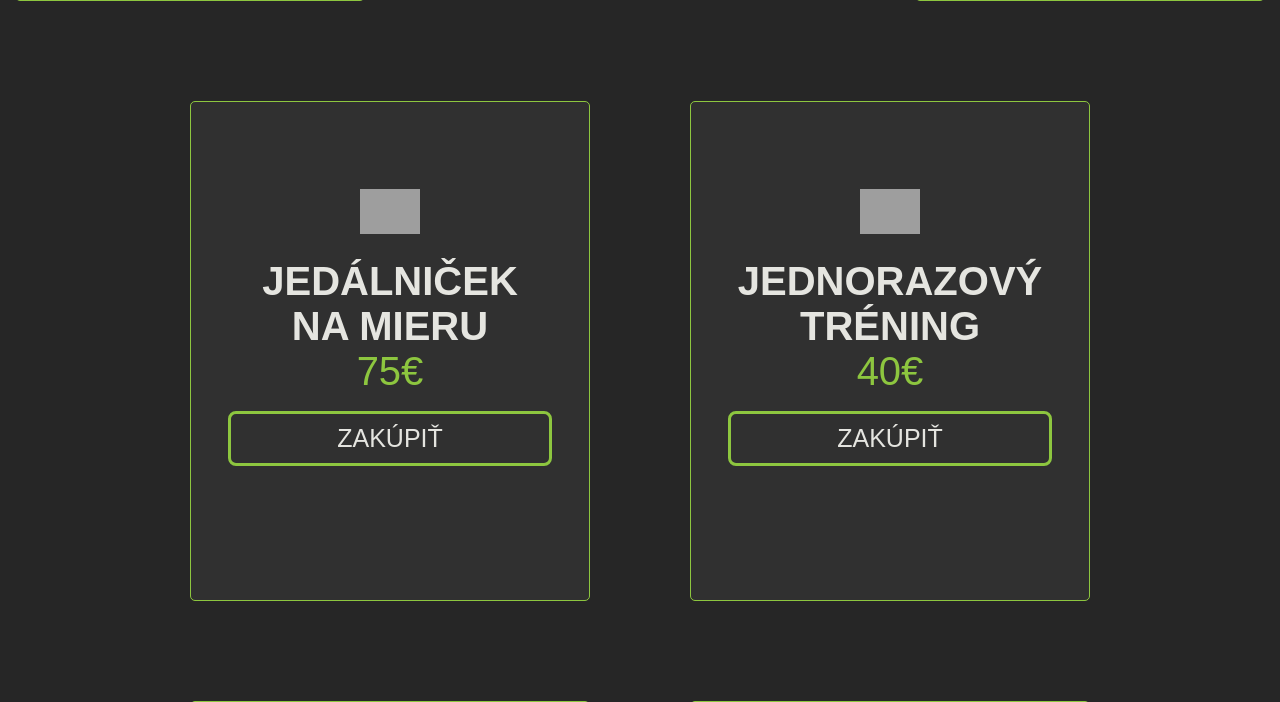
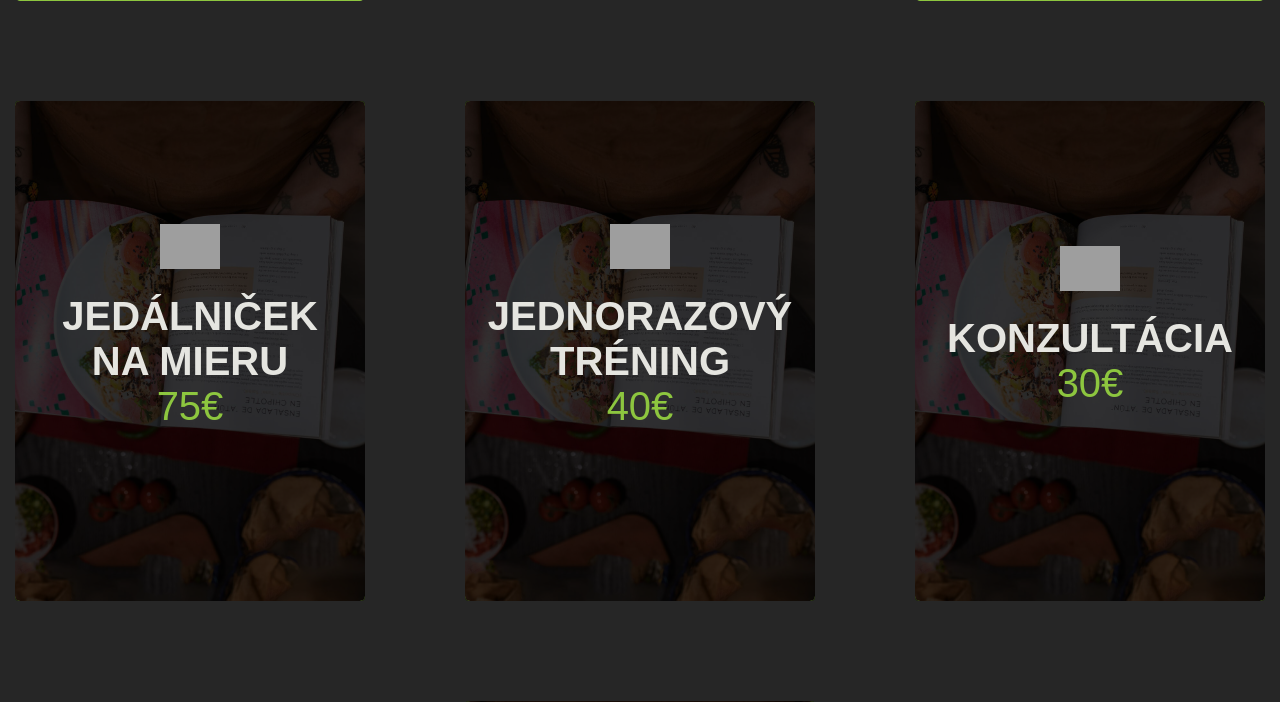
Before and after one commit to mkockar/rop_stay_fit, a PHP site: page /eshop.php in a window 1280 px wide. Shown: the part 1510-2212 px from the top of the page. Run offline with PHP 8.4, Linux system fonts and the light colour scheme; data comes from the database, SQL or seed files in the repository; style sheets or scripts are compiled from the project's sources; some web fonts are replaced; grey boxes are pictures that could not be loaded.

Commit message:
eshop services cards design

```diff
--- a/eshop.php
+++ b/eshop.php
@@ -192,8 +192,8 @@ $result = $stmt->fetchAll(PDO::FETCH_ASSOC);
 
       <div class="cards-services">
         <form action="payment.php" method="post">
+          <img src="./media/recepty-services-background.jpg" alt="" class="background-image">
           <div class="card">
-            <img src="" alt="" class="background">
             <div class="inside">
               <div class="content">
                 <div class="icon">
@@ -203,6 +203,10 @@ $result = $stmt->fetchAll(PDO::FETCH_ASSOC);
                   <h1>JEDÁLNIČEK NA MIERU</h1>
                   <div class="price">75€</div>
                 </div>
+                <div class="top-popup">
+                  <span class="text">
+                    Lorem ipsum dolor sit amet consectetur adipisicing elit. Nisi voluptates doloremque, commodi necessitatibus repellat suscipit consequuntur enim unde corporis esse facilis repellendus aliquid cupiditate hic officiis, voluptate nam blanditiis. Repellat?
+                  </span>
                   <div class="button">
                     <input type="text" name="product" value="Jedálniček na mieru" hidden>
                     <input type="text" name="price" value="75€" hidden>
@@ -211,11 +215,12 @@ $result = $stmt->fetchAll(PDO::FETCH_ASSOC);
                 </div>
               </div>
             </div>
+          </div>
         </form>
 
         <form action="payment.php" method="post">
+          <img src="./media/recepty-services-background.jpg" alt="" class="background-image">
           <div class="card">
-            <img src="" alt="" class="background">
             <div class="inside">
               <div class="content">
                 <div class="icon">
@@ -225,6 +230,10 @@ $result = $stmt->fetchAll(PDO::FETCH_ASSOC);
                   <h1>JEDNORAZOVÝ TRÉNING</h1>
                   <div class="price">40€</div>
                 </div>
+                <div class="top-popup">
+                  <span class="text">
+                    Lorem ipsum dolor sit amet consectetur adipisicing elit. Nisi voluptates doloremque, commodi necessitatibus repellat suscipit consequuntur enim unde corporis esse facilis repellendus aliquid cupiditate hic officiis, voluptate nam blanditiis. Repellat?
+                  </span>
                   <div class="button">
                     <input type="text" name="product" value="Jednorazový tréning" hidden>
                     <input type="text" name="price" value="40€" hidden>
@@ -233,11 +242,12 @@ $result = $stmt->fetchAll(PDO::FETCH_ASSOC);
                 </div>
               </div>
             </div>
+          </div>
         </form>
 
         <form action="payment.php" method="post">
+          <img src="./media/recepty-services-background.jpg" alt="" class="background-image">
           <div class="card">
-            <img src="" alt="" class="background">
             <div class="inside">
               <div class="content">
                 <div class="icon">
@@ -247,6 +257,10 @@ $result = $stmt->fetchAll(PDO::FETCH_ASSOC);
                   <h1>KONZULTÁCIA</h1>
                   <div class="price">30€</div>
                 </div>
+                <div class="top-popup">
+                  <span class="text">
+                    Lorem ipsum dolor sit amet consectetur adipisicing elit. Nisi voluptates doloremque, commodi necessitatibus repellat suscipit consequuntur enim unde corporis esse facilis repellendus aliquid cupiditate hic officiis, voluptate nam blanditiis. Repellat?
+                  </span>
                   <div class="button">
                     <input type="text" name="product" value="Konzultácia" hidden>
                     <input type="text" name="price" value="30€" hidden>
@@ -255,11 +269,12 @@ $result = $stmt->fetchAll(PDO::FETCH_ASSOC);
                 </div>
               </div>
             </div>
+          </div>
         </form>
 
         <form action="payment.php" method="post">
+          <img src="./media/recepty-services-background.jpg" alt="" class="background-image">
           <div class="card">
-            <img src="" alt="" class="background">
             <div class="inside">
               <div class="content">
                 <div class="icon">
@@ -269,10 +284,15 @@ $result = $stmt->fetchAll(PDO::FETCH_ASSOC);
                   <h1>FYZIOTERAPIA</h1>
                   <div class="price">40€</div>
                 </div>
+                <div class="top-popup">
+                  <span class="text">
+                    Lorem ipsum dolor sit amet consectetur adipisicing elit. Nisi voluptates doloremque, commodi necessitatibus repellat suscipit consequuntur enim unde corporis esse facilis repellendus aliquid cupiditate hic officiis, voluptate nam blanditiis. Repellat?
+                  </span>
                   <div class="button">
                     <input type="text" name="product" value="Fyzioterapia" hidden>
                     <input type="text" name="price" value="40€" hidden>
                     <input type="submit" name="submit" value="ZAKÚPIŤ" class="btn">
+                  </div>
                 </div>
               </div>
             </div>
--- a/styles/eshop.css
+++ b/styles/eshop.css
@@ -22,7 +22,6 @@
   justify-content: center;
   align-items: center;
   gap: 10rem;
-  max-width: 1300px;
 }
 .eshop .container .cards-membership .card,
 .eshop .container .cards-services .card {
@@ -62,6 +61,10 @@
   gap: 2rem;
   width: 100%;
 }
+.eshop .container .cards-membership .card .inside .content .icon,
+.eshop .container .cards-services .card .inside .content .icon {
+  transition: all 0.3s ease-in-out 0s;
+}
 .eshop .container .cards-membership .card .inside .content .icon img,
 .eshop .container .cards-services .card .inside .content .icon img {
   width: 6rem;
@@ -73,6 +76,7 @@
   justify-content: center;
   align-items: center;
   color: #e5e5e0;
+  transition: all 0.3s ease-in-out 0s;
 }
 .eshop .container .cards-membership .card .inside .content .name h1,
 .eshop .container .cards-services .card .inside .content .name h1 {
@@ -121,10 +125,6 @@
 .eshop .container .cards-membership .card .inside .content .list .button .btn,
 .eshop .container .cards-services .card .inside .content .list .button .btn {
   outline: solid #8dc63f;
-}
-.eshop .container .cards-membership .card:hover,
-.eshop .container .cards-services .card:hover {
-  transform: translateY(-0.5rem);
 }
 .eshop .container .cards-membership .card:hover .inside .top-strip,
 .eshop .container .cards-services .card:hover .inside .top-strip {
@@ -203,26 +203,65 @@
   .eshop .container .cards-services #platinum {
     transform: translateY(-5rem);
   }
-  .eshop .container .cards-membership #platinum:hover,
-  .eshop .container .cards-services #platinum:hover {
-    transform: translateY(-5.5rem);
-  }
 }
 .eshop .container .cards-services {
   display: flex;
   flex-basis: content;
   flex: 1 1 auto;
 }
-.eshop .container .cards-services .card {
+.eshop .container .cards-services form {
+  position: relative;
+  overflow: hidden;
+}
+.eshop .container .cards-services form .background-image {
+  width: 100%;
+  position: absolute;
+  -o-object-fit: cover;
+     object-fit: cover;
+  height: 100%;
+  border-radius: 5px;
+  outline: 1px solid #8dc63f;
+  filter: brightness(20%);
+}
+.eshop .container .cards-services form .card {
   padding: 3rem 2rem;
-  max-width: 600px;
-  min-width: 400px;
+  max-width: 500px;
+  min-width: 300px;
   height: 500px;
   flex-shrink: 50%;
 }
-.eshop .container .cards-services .card .button {
+.eshop .container .cards-services form .card .top-popup {
+  position: absolute;
+  top: 20%;
+  left: 50%;
+  transform: translate(-50%, -50%);
+  width: 100%;
+  text-align: center;
+  display: flex;
+  flex-direction: column;
+  gap: 2rem;
+  transition: all 0.3s ease-in-out 0s;
+  opacity: 0;
+}
+.eshop .container .cards-services form .card .top-popup .text {
+  color: #e5e5e0;
+  width: 100%;
+  font-size: 2.5rem;
+}
+.eshop .container .cards-services form .card .top-popup .button {
   width: 100%;
 }
-.eshop .container .cards-services .card .button .btn {
-  outline-color: #8dc63f;
+.eshop .container .cards-services form .card .top-popup .button .btn:hover {
+  scale: 1.05;
 }
+.eshop .container .cards-services form:hover .name,
+.eshop .container .cards-services form:hover .icon {
+  opacity: 0;
+  transition: all 0.3s ease-in-out 0s;
+}
+.eshop .container .cards-services form:hover .top-popup {
+  top: 50%;
+  left: 50%;
+  opacity: 1;
+  transition: all 0.3s ease-in-out 0s;
+}
--- a/styles/eshop.scss
+++ b/styles/eshop.scss
@@ -24,7 +24,7 @@
       justify-content: center;
       align-items: center;
       gap: 10rem;
-      max-width: 1300px;
+      //max-width: 1300px;
       .card {
         display: flex;
         flex-direction: column;
@@ -57,6 +57,7 @@
             gap: 2rem;
             width: 100%;
             .icon {
+              transition: all 0.3s ease-in-out 0s;
               img {
                 width: 6rem;
               }
@@ -67,6 +68,7 @@
               justify-content: center;
               align-items: center;
               color: $lightgray;
+              transition: all 0.3s ease-in-out 0s;
               h1 {
                 text-align: center;
               }
@@ -111,9 +113,7 @@
             }
           }
         }
-
         &:hover {
-          transform: translateY(-0.5rem);
           .inside {
             .top-strip {
               opacity: 1;
@@ -226,28 +226,71 @@
       @media (min-width: 1250px) {
         #platinum {
           transform: translateY(-5rem);
-          &:hover {
-            transform: translateY(-5.5rem);
-          }
         }
       }
     }
 
-    .cards-services{
+    .cards-services {
       display: flex;
       flex-basis: content;
       flex: 1 1 auto;
-      .card{
-        padding: 3rem 2rem;
-        max-width: 600px;
-        min-width: 400px;
-        height: 500px;
-        flex-shrink: 50%;
+      form {
+        position: relative;
+        overflow: hidden;
+        .background-image {
+          width: 100%;
+          position: absolute;
+          object-fit: cover;
+          height: 100%;
+          border-radius: 5px;
+          outline: 1px solid $outline;
+          filter: brightness(20%);
+        }
+        .card {
+          padding: 3rem 2rem;
+          max-width: 500px;
+          min-width: 300px;
+          height: 500px;
+          flex-shrink: 50%;
 
-        .button{
-          width: 100%;
-          .btn{
-            outline-color: $outline;
+          .top-popup {
+            position: absolute;
+            top: 20%;
+            left: 50%;
+            transform: translate(-50%, -50%);
+            width: 100%;
+            text-align: center;
+            display: flex;
+            flex-direction: column;
+            gap: 2rem;
+            transition: all 0.3s ease-in-out 0s;
+            opacity: 0;
+            .text {
+              color: $lightgray;
+              width: 100%;
+              font-size: 2.5rem;
+            }
+            .button {
+              width: 100%;
+              .btn {
+                &:hover {
+                  scale: 1.05;
+                }
+              }
+            }
+          }
+        }
+        &:hover {
+          .name,
+          .icon {
+            opacity: 0;
+            transition: all 0.3s ease-in-out 0s;
+          }
+          .top-popup {
+            top: 50%;
+            left: 50%;
+            opacity: 1;
+            transition: all 0.3s ease-in-out 0s;
           }
         }
       }
```
Lines whose indentation alone changed are shown as unchanged.
